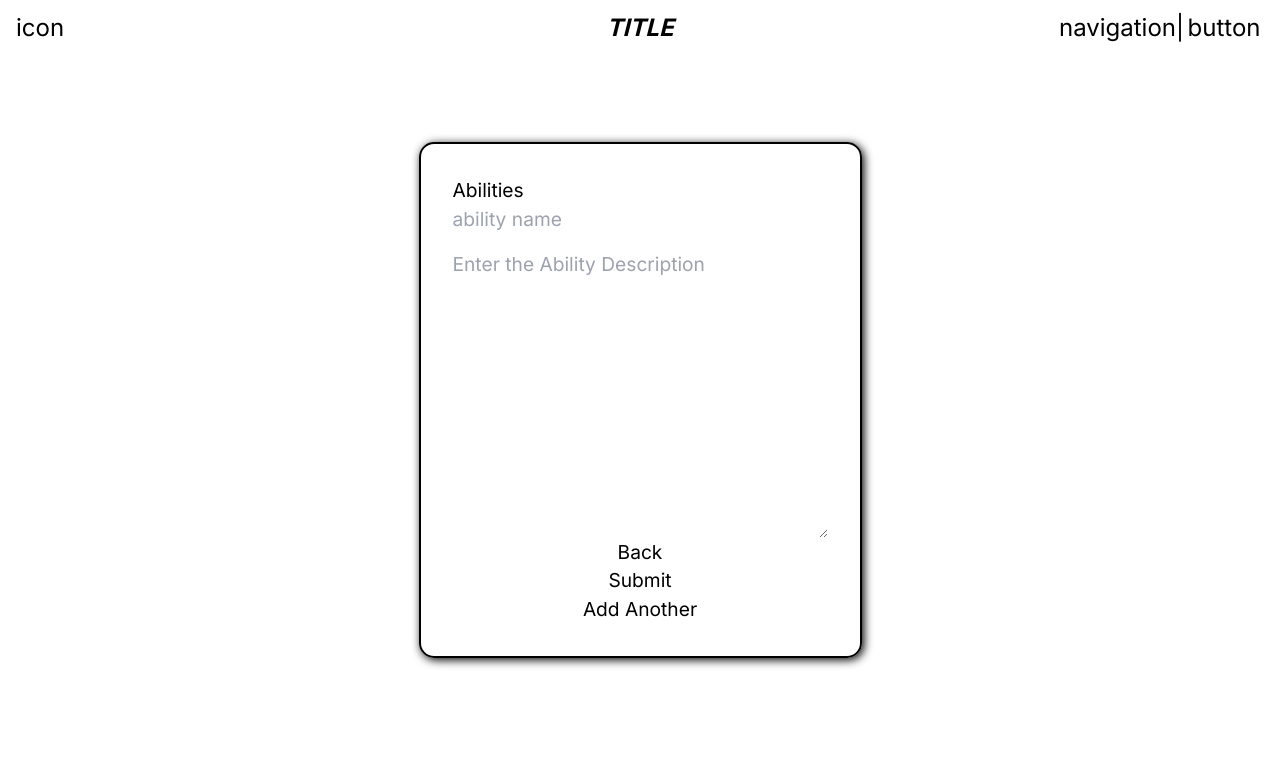
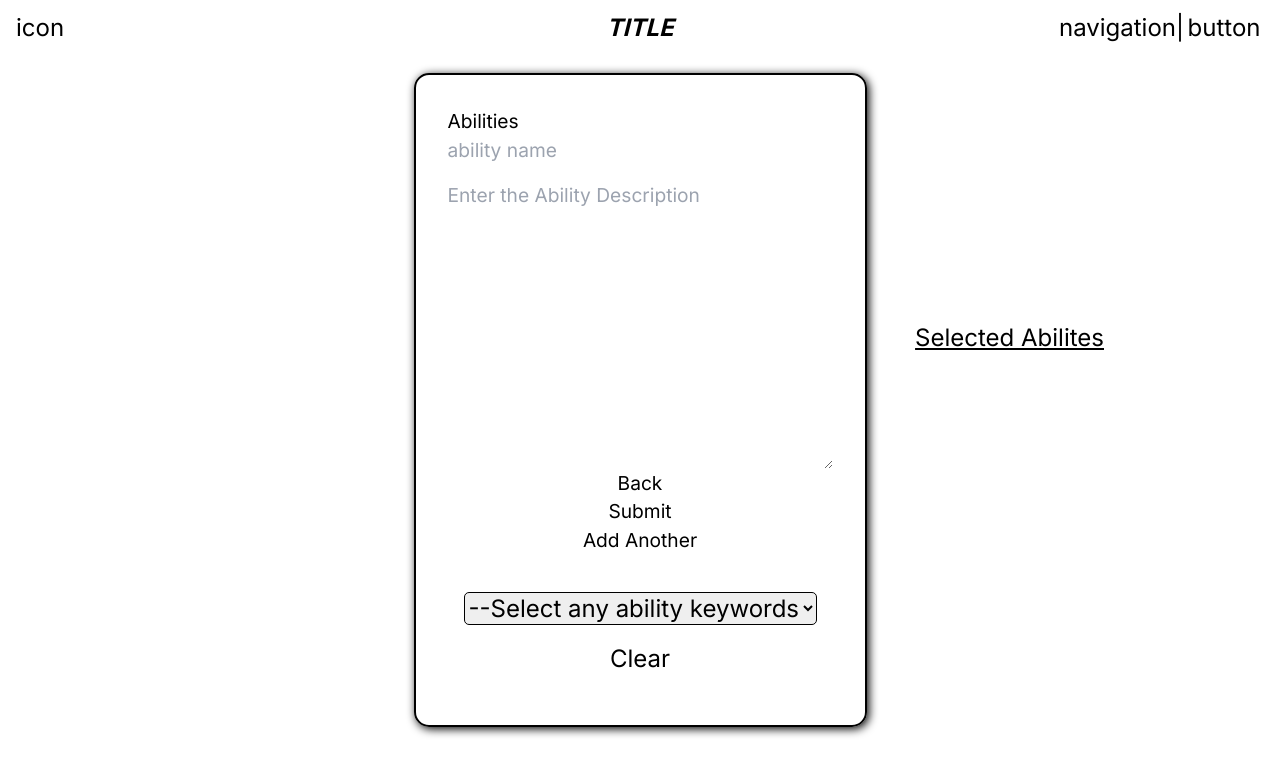
Before and after one commit to JCool221/waagh, a Next.js app: page / in a window 1280 px wide. Shown: the top 774 px of the page. Built offline with nearby package versions, Linux system fonts and the light colour scheme.

Commit message:
a few fixes and refactored abilities component to be more reusable

```diff
--- a/src/app/input/steps/StepFive.tsx
+++ b/src/app/input/steps/StepFive.tsx
@@ -16,6 +16,7 @@ export default function StepFour({
   const [submitButton, setSubmitButton] = useState<string | null>(null);
   const [linked, setLinked] = useState<boolean>(false);
   const [abilities, setAbilities] = useState<string[]>([]);
+  const type = 'weapon'
 
   const handleSubmit = (e: FormEvent<HTMLFormElement>) => {
     e.preventDefault();
@@ -139,7 +140,7 @@ export default function StepFour({
             />
           </div>
         </div>
-        <Abilities abilities={abilities} setAbilities={setAbilities} />
+        <Abilities type={type} abilities={abilities} setAbilities={setAbilities} />
       </div>
       <button onClick={handleBack}>Back</button>
       <button
--- a/src/app/input/steps/StepFour.tsx
+++ b/src/app/input/steps/StepFour.tsx
@@ -16,6 +16,7 @@ export default function StepFour({
   const [submitButton, setSubmitButton] = useState<string | null>(null);
   const [linked, setLinked] = useState<boolean>(false);
   const [abilities, setAbilities] = useState<string[]>([]);
+  const type = 'weapon'
 
   const handleSubmit = (e: FormEvent<HTMLFormElement>) => {
     e.preventDefault();
@@ -152,7 +153,7 @@ export default function StepFour({
             />
           </div>
         </div>
-        <Abilities abilities={abilities} setAbilities={setAbilities} />
+        <Abilities type={type} abilities={abilities} setAbilities={setAbilities} />
       </div>
       <button onClick={handleBack}>Back</button>
       <button
--- a/src/app/input/steps/StepSix.tsx
+++ b/src/app/input/steps/StepSix.tsx
@@ -3,12 +3,15 @@
 import "../input.css";
 import { FormEvent } from "react";
 import { useState, useRef } from 'react'
+import { Props } from "@/lib/types/props";
 import Abilities from "@/lib/abilities/Abilities";
-import { Props } from "@/lib/types/props";
 
 export default function StepSix({ nextStep, previousStep, unitData, setUnitData }: Props) {
   const formRef = useRef<HTMLFormElement | null>(null);
   const [submitButton, setSubmitButton] = useState<string | null>(null);
+  const [abilities, setAbilities] = useState<string[]>([]);
+  const type = 'unit'
+
 
 
   const handleSubmit = (e: FormEvent<HTMLFormElement>) => {
@@ -21,14 +24,15 @@ export default function StepSix({ nextStep, previousStep, unitData, setUnitData
         const updatedUnitData = {...unitData, ...formData}
 
         setUnitData(updatedUnitData)
-        nextStep();
+        if (submitButton==='continue') {
+          nextStep();
+        } else if (submitButton==='addAnother') {
+          formRef.current?.reset();
+        }
       } else {
         console.error("e is not a form element, why?");
       }
       };
-
-
-
 
   const handleBack =()=> {
     previousStep();
@@ -73,6 +77,8 @@ export default function StepSix({ nextStep, previousStep, unitData, setUnitData
       >
         Add Another
         </button>
+        <Abilities type={type} abilities={abilities} setAbilities={setAbilities} />
+
         {/* abilities will go here but still needs refactored to add a set of keyword abilities.  or i'll make a new component, that might be easier at this point */}
     </form>
   );
--- a/src/lib/abilities/Abilities.tsx
+++ b/src/lib/abilities/Abilities.tsx
@@ -6,16 +6,18 @@ import data from "../data/abilities.json"
 import AbiltitiesList from './list'
 
 interface AbilitiesProps {
+    type: keyof typeof data
     abilities: string[];
     setAbilities: Dispatch<SetStateAction<string[]>>;
   }
 
 
-export default function Abilities({ abilities, setAbilities }: AbilitiesProps) {
+export default function Abilities({ type, abilities, setAbilities }: AbilitiesProps) {
 
     const handleAbilities = (e: ChangeEvent<HTMLSelectElement>) => {
+
         let selectedAbility = e.target.value;
-        const selectedAbiltiyObject = data.weapon.find(ability => ability.name === selectedAbility)
+        const selectedAbiltiyObject = data[type].find(ability => ability.name === selectedAbility)
 
         if (selectedAbiltiyObject && selectedAbiltiyObject.extend === true) {
             const extendInput = window.prompt('Please enter a keyword:')
@@ -53,8 +55,8 @@ export default function Abilities({ abilities, setAbilities }: AbilitiesProps) {
             id="abilities"
             onChange={handleAbilities}
             >
-                <option disabled value="">--Select any ability keywords</option>
-        {data.weapon.map((ability, index) => (
+                <option disabled selected value="">--Select any ability keywords</option>
+        {data[type].map((ability, index) => (
             <option key={index}>{ability.name}</option>
             ))}
             </select>
```
